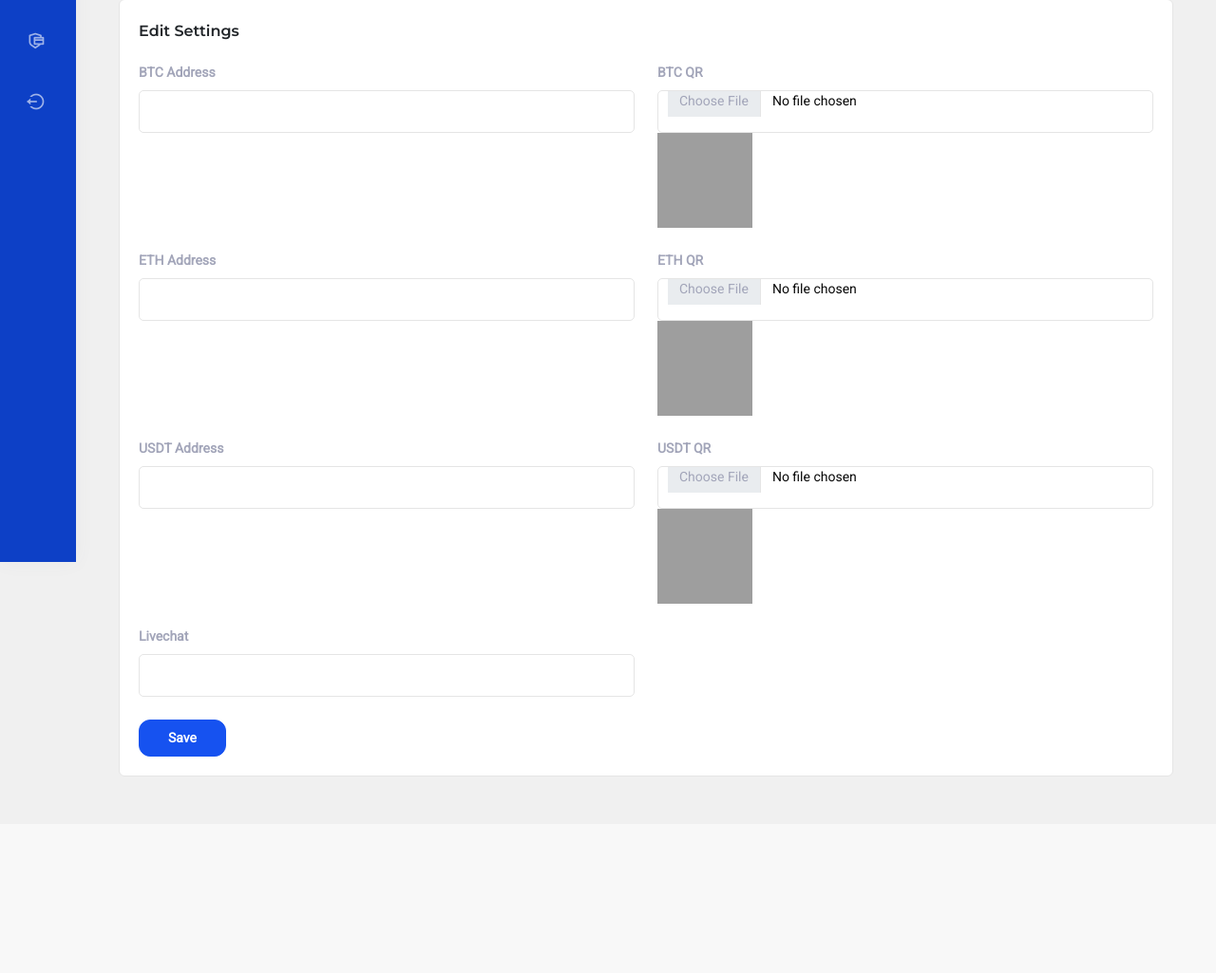
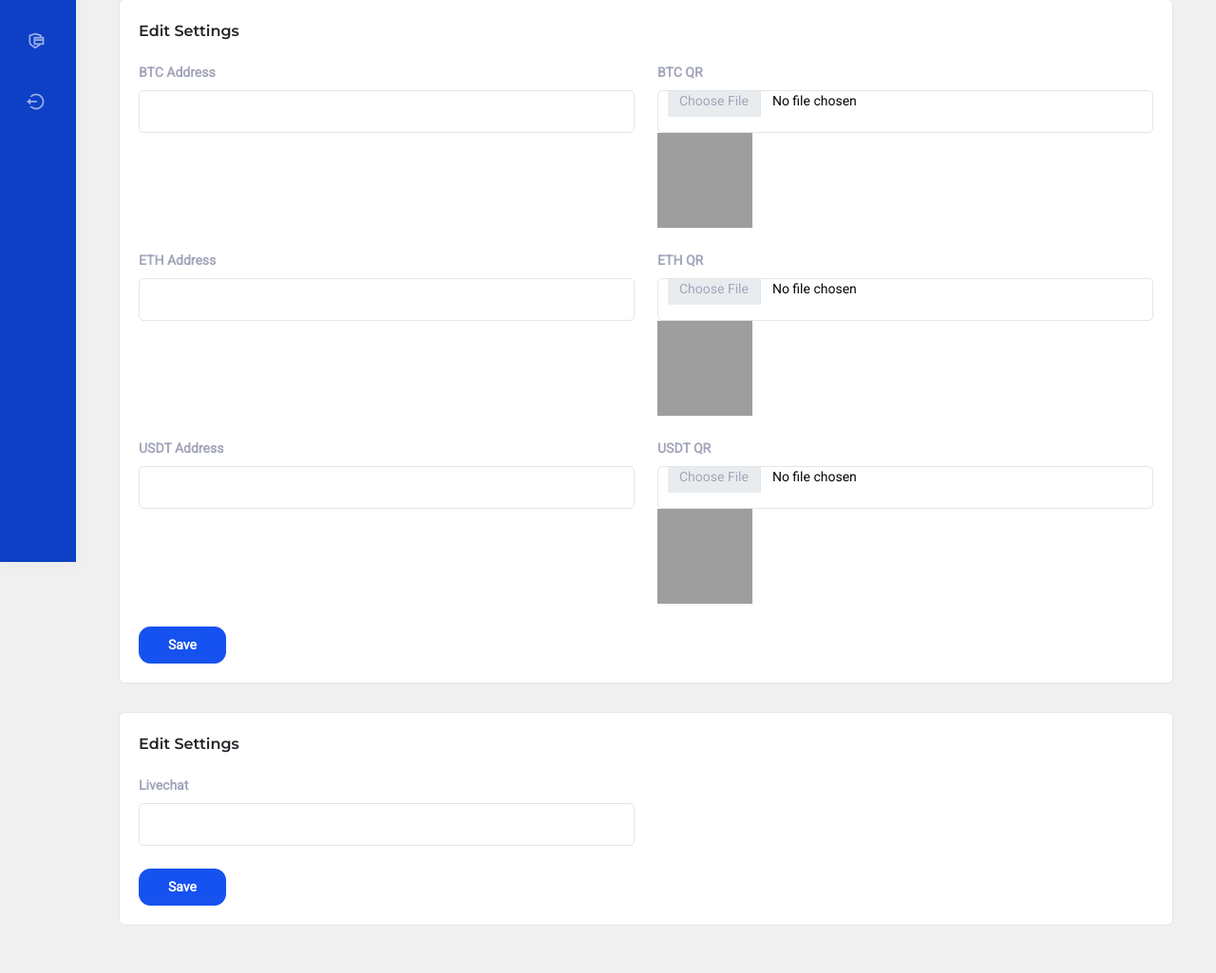
Before and after one commit to mykael2000/koinblocks, a PHP site: page /dash/admin/settings.php in a window 1280 px wide. Shown: the part 208-1233 px from the top of the page at 95% size. Before the commit the page ends 1026 px from the top, so only its background shows below. Run offline with PHP 8.4, Linux system fonts and the light colour scheme; data that the repository does not hold is empty; grey boxes are pictures that could not be loaded.

Commit message:
livechat

```diff
--- a/dash/admin/settings.php
+++ b/dash/admin/settings.php
@@ -8,15 +8,14 @@ $sqlUser = "SELECT * FROM settings";
 $queryUser = mysqli_query($con, $sqlUser);
 $getdetails = mysqli_fetch_assoc($queryUser);
 
-
+$settingsID = 1;
 
 
 if(isset($_POST['save'])){
-    $settingsID = 1;
+
     $btcaddress = $_POST['btcaddress'];
     $ethaddress = $_POST['ethaddress'];
     $usdtaddress = $_POST['usdtaddress'];
-    $livechat = $_POST['livechat'];
 
         $btcqr = $_FILES["btcqr"]["name"];
         $ethqr = $_FILES["ethqr"]["name"];
@@ -34,11 +33,18 @@ if(isset($_POST['save'])){
         move_uploaded_file($eth_tmp, $upload_dir . $ethqr);
         move_uploaded_file($usdt_tmp, $upload_dir . $usdtqr);
 
-        $update = "UPDATE settings set btcwallet = '$btcaddress', ethwallet = '$ethaddress', usdtwallet = '$usdtaddress', btcqr = '$btcqr', ethqr = '$ethqr', usdtqr = '$usdtqr', livechat = '$livechat' WHERE id = '$settingsID'";
+        $update = "UPDATE settings set btcwallet = '$btcaddress', ethwallet = '$ethaddress', usdtwallet = '$usdtaddress', btcqr = '$btcqr', ethqr = '$ethqr', usdtqr = '$usdtqr' WHERE id = '$settingsID'";
         $updateQuery = mysqli_query($con,$updateDeposits);
 
         header("location:settings.php");
 
+}
+if(isset($_POST['savelivechat'])){
+    $livechat = $_POST['livechat'];
+
+    $update = "UPDATE settings set livechat = '$livechat' WHERE id = '$settingsID'";
+    $updateQuery = mysqli_query($con,$updateDeposits);
+    header("location:settings.php");
 }
 
 ?>
@@ -245,6 +251,24 @@ if(isset($_POST['save'])){
                                                     name="usdtqr">
                                                     <img height="100px" width="100px" src="../user-area/address/<?php echo $getdetails['usdtqr']; ?>" alt="">
                                             </div>
+
+                                            <div class="col-12">
+                                                <button name = "save" class="btn btn-primary pl-5 pr-5">Save</button>
+                                            </div>
+                                        </div>
+                                    </form>
+                                </div>
+                            </div>
+                        </div>
+                        <div class="col-xxl-12">
+                            <div class="card">
+                                <div class="card-header">
+                                    <h4 class="card-title">Edit Settings</h4>
+                                </div>
+                                <div class="card-body">
+                                    <form method="post" action = "" name="myform" class="personal_validate" novalidate="novalidate" enctype="multipart/form-data">
+                                        <div class="row g-4">
+
                                             <div class="col-xxl-6 col-xl-6 col-lg-6">
                                                 <label class="form-label">Livechat</label>
                                                 <input type="text" class="form-control" placeholder="" value="<?php echo $getdetails['livechat']; ?>"
@@ -252,7 +276,7 @@ if(isset($_POST['save'])){
                                             </div>
 
                                             <div class="col-12">
-                                                <button name = "save" class="btn btn-primary pl-5 pr-5">Save</button>
+                                                <button name = "savelivechat" class="btn btn-primary pl-5 pr-5">Save</button>
                                             </div>
                                         </div>
                                     </form>
```
